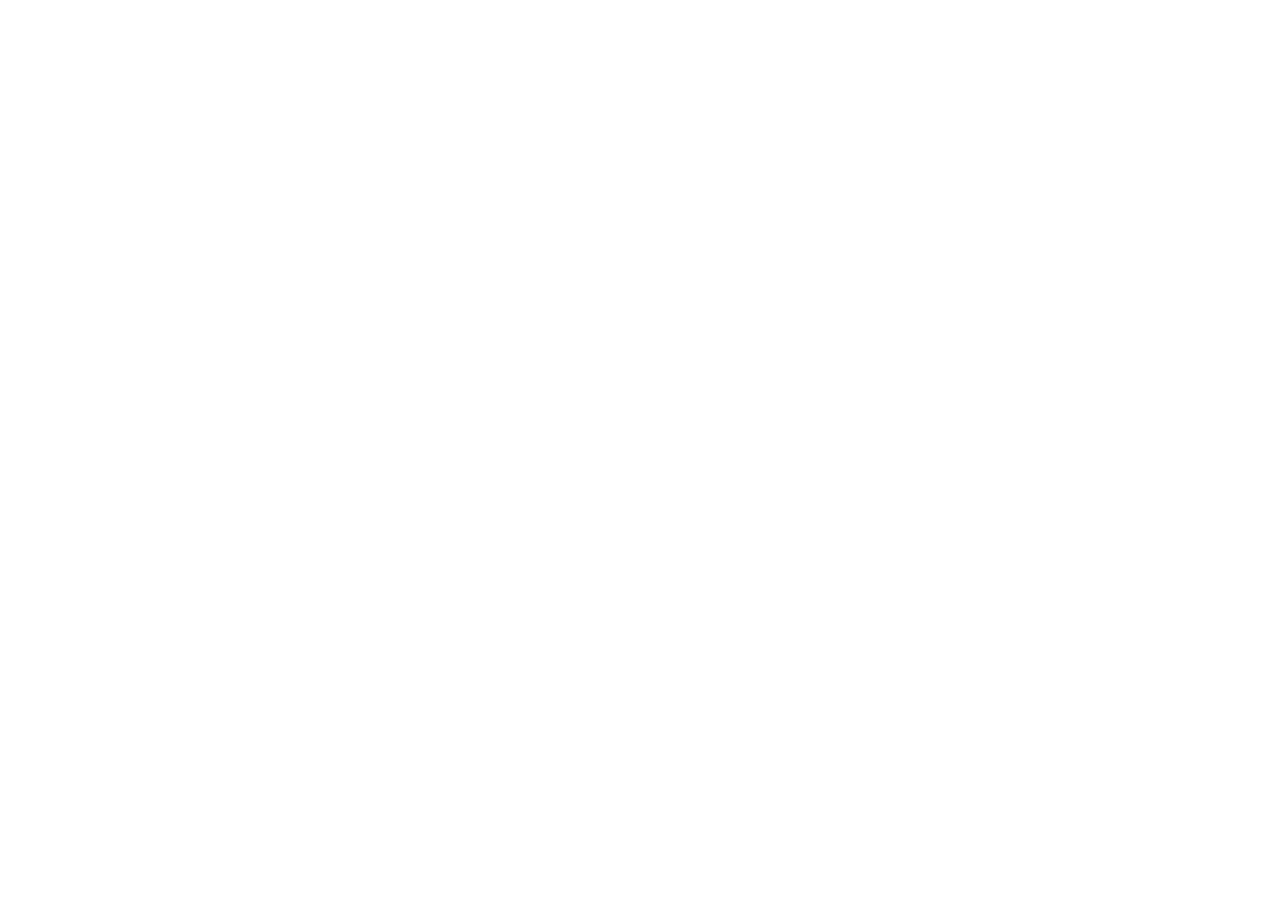
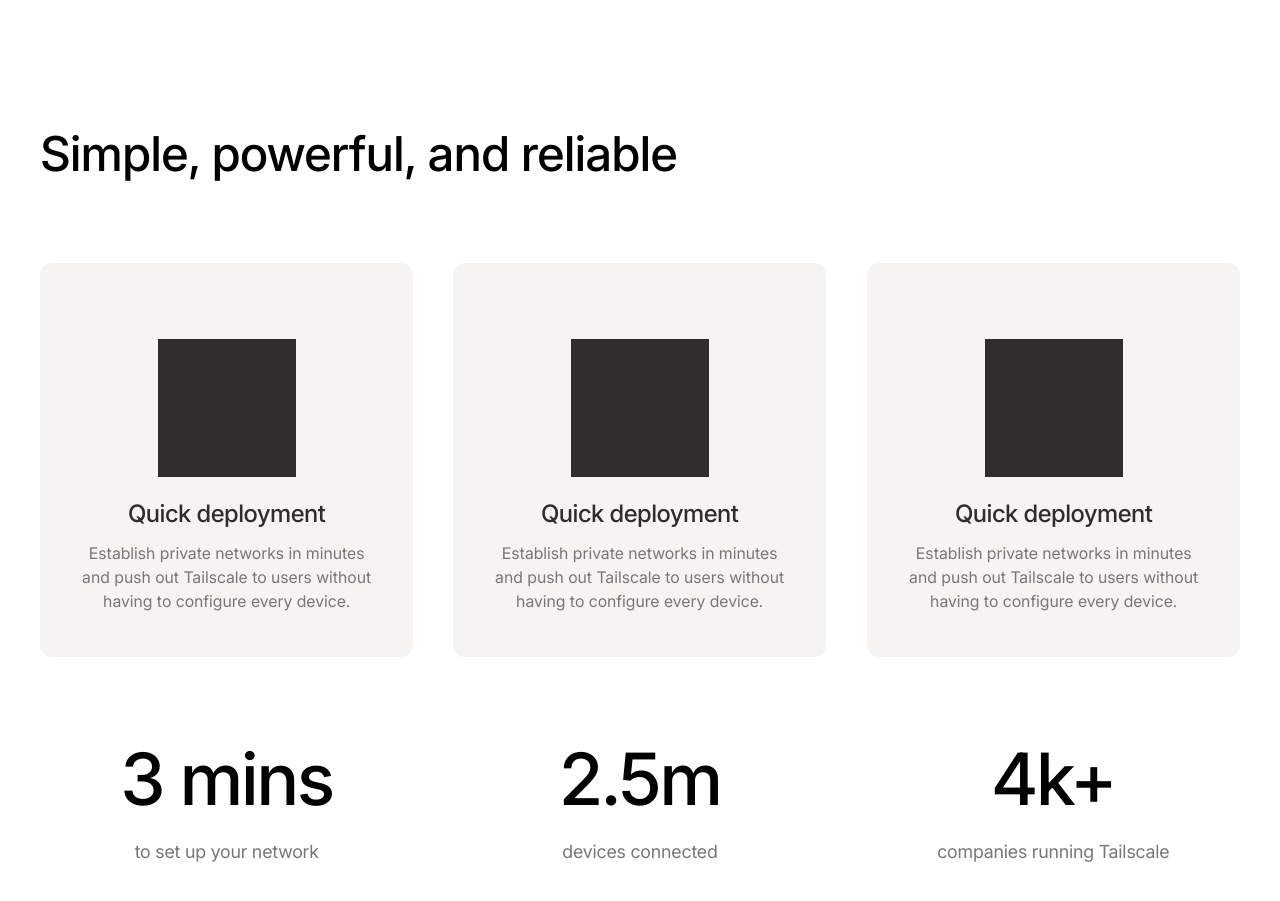
Before and after one commit to vkastanenka/Tailscale, a Next.js app: page / in a window 1280 px wide. Shown: the part 6960-7861 px from the top of the page. Before the commit the page ends 6911 px from the top, so only its background shows below. Built offline with nearby package versions, Linux system fonts and the light colour scheme.

Commit message:
refactored benefits

```diff
--- a/app/globals.css
+++ b/app/globals.css
@@ -125,6 +125,29 @@
     }
   }
 
+  .t-24,
+  .t-h6 {
+    font-size: 1.25rem;
+    font-weight: 500;
+    line-height: 1.4;
+    letter-spacing: -.48px;
+  }
+
+  @media (min-width: 48rem) {
+    .t-24,
+    .t-h6 {
+      font-size: calc(.875rem + .78125vw);
+    }
+  }
+
+  @media (min-width: 80rem) {
+
+    .t-24,
+    .t-h6 {
+      font-size: 1.5rem;
+    }
+  }
+
   .t-48,
   .t-h3 {
     font-size: 1.75rem;
@@ -169,6 +192,28 @@
     }
   }
 
+  .t-72,
+  .t-h1 {
+    font-size: 2.25rem;
+    font-weight: 500;
+    line-height: 1.18;
+    letter-spacing: -.135rem;
+  }
+
+  @media (min-width: 48rem) {
+    .t-72,
+    .t-h1 {
+      font-size: calc(-1.125rem + 7.03125vw);
+    }
+  }
+
+  @media (min-width: 80rem) {
+    .t-72,
+    .t-h1 {
+      font-size: 4.5rem;
+    }
+  }
+
   .t-subheading {
     font-size: .875rem;
     line-height: 1.5;
--- a/app/page.tsx
+++ b/app/page.tsx
@@ -42,7 +42,7 @@
       <Integrations />
       <Homelab />
       {/* <Testimonials /> */}
-      {/* <Benefits /> */}
+      <Benefits />
       {/* <Security /> */}
       {/* <Documentation /> */}
     </main>
```
